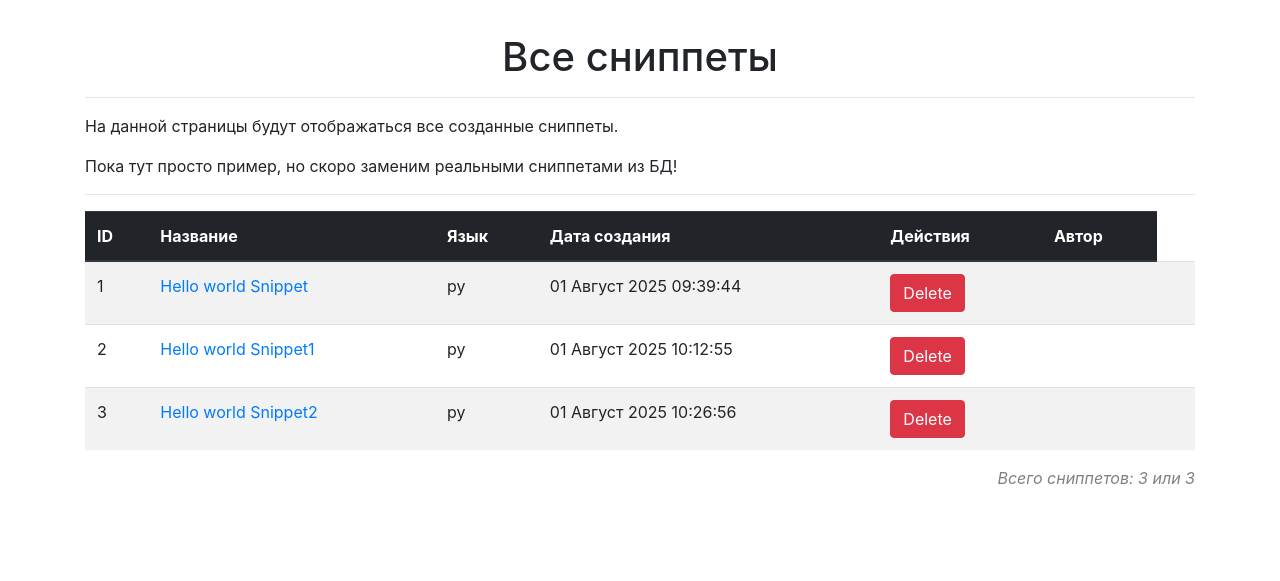
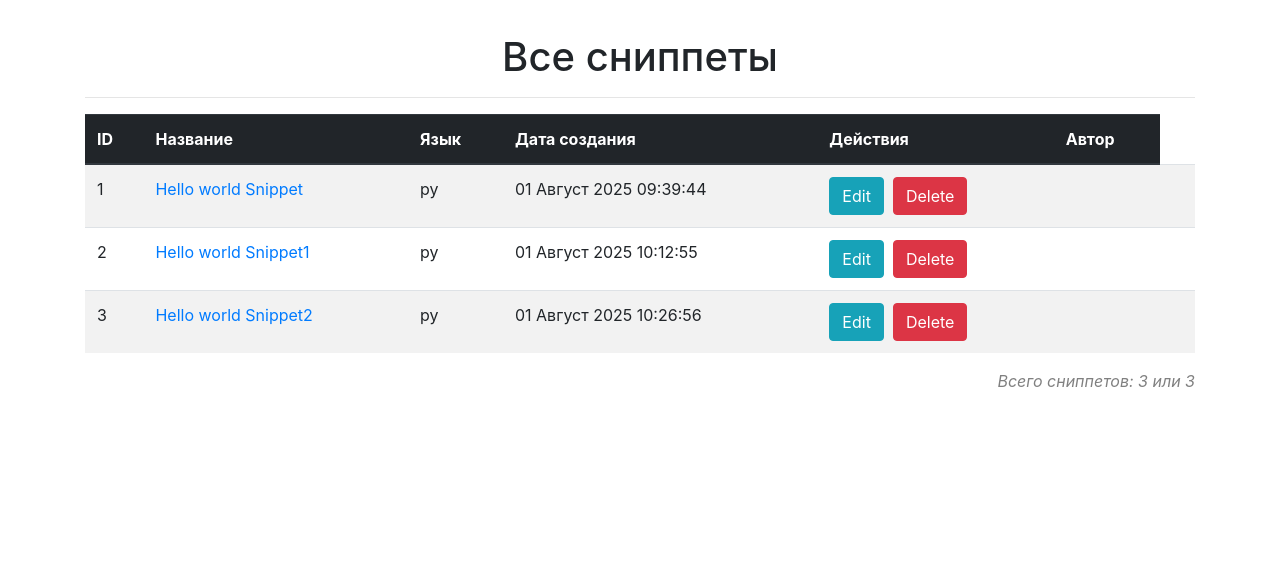
Before and after one commit to Sk8alex/DjangoSnippets, a Django app: page /snippets/list in a window 1280 px wide. Shown: the part 59-640 px from the top of the page. Run offline with Django 3.2, Linux system fonts and the light colour scheme; data comes from the database, SQL or seed files in the repository; some libraries are stand-ins or nearby versions.

Commit message:
Add EDIT snippets

```diff
--- a/MainApp/views.py
+++ b/MainApp/views.py
@@ -76,7 +76,21 @@
 
 
 def snippet_edit(request, snippet_id: int):
-    pass
+    """ Edit snippet"""
+    context = {'pagename': 'Обновление сниппета'}
+    snippet = get_object_or_404(Snippet, id=snippet_id)
+    # Создаем форму на основе данных snippet'a при запросе GET
+    if request.method == "GET":
+        form = SnippetForm(instance=snippet)
+        return render(request, 'pages/edit_snippet.html', context | {"form": form})
+
+    # Получаем данные из формы и на их основе обновляем сниппет, сохраняя его в БД
+    if request.method == "POST":
+        data_form = request.POST
+        snippet.name = data_form["name"]
+        snippet.code = data_form["code"]
+        snippet.save()
+        return redirect("snippets-list") # URL для списка сниппитов
 
 
 def login(request):
--- a/templates/pages/view_snippets.html
+++ b/templates/pages/view_snippets.html
@@ -14,9 +14,9 @@
 
         <div class="row">
             <div class="col">
-                <p>На данной страницы будут отображаться все созданные сниппеты.</p>
-                <p>Пока тут просто пример, но скоро заменим реальными сниппетами из БД!</p>
-                <hr>
+                {% comment %} <p>На данной страницы будут отображаться все созданные сниппеты.</p>
+                <p>Пока тут просто пример, но скоро заменим реальными сниппетами из БД!</p> {% endcomment %}
+                {% comment %} <hr> {% endcomment %}
             </div>
         </div>
 
@@ -39,16 +39,26 @@
                             <td scope="row">{{ snippet.id }}</td>
                             <td>
                                 <a href="{% url "snippet-detail" snippet.id %}"> {{ snippet.name }}</a>
+
+                                {% comment %} <a href="{% url "snippet-edit" snippet.id %}">
+                                    <i style="color: blue;" class="bi bi-pen"></i>
+                                </a> {% endcomment %}
+
                             </td>
                             <td> {{ snippet.lang }} </td>
                             {# Ссылка на возможности форматирования дат #}
                             {# https://docs.djangoproject.com/en/5.2/ref/templates/builtins/#std-templatefilter-date #}
                             <td> {{ snippet.creation_date | date:"d F Y H:i:s" }}</td>
                             <td>
+                                <div style="display: flex; flex-direction: row;">
+                                <a href="{% url "snippet-edit" snippet.id %}" class="btn btn-info">Edit</a>
+                                &nbsp;&nbsp;
+
                                 <form action="{% url "snippet-delete" snippet.id %}" methot="post">
                                     <button type="submit" class ="btn btn-danger">Delete</button>
                                     {% csrf_token %}
                                 </form>
+                                </div>
                             </td>
                             <td>{{ snippet.user.username}}</td>
                             <td>
```
Also changed, not shown: templates/pages/edit_snippet.html (added, +28 -0 lines).
